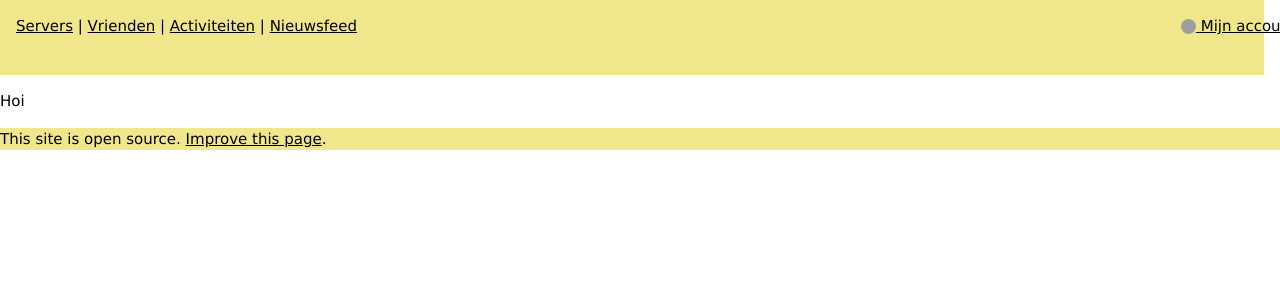
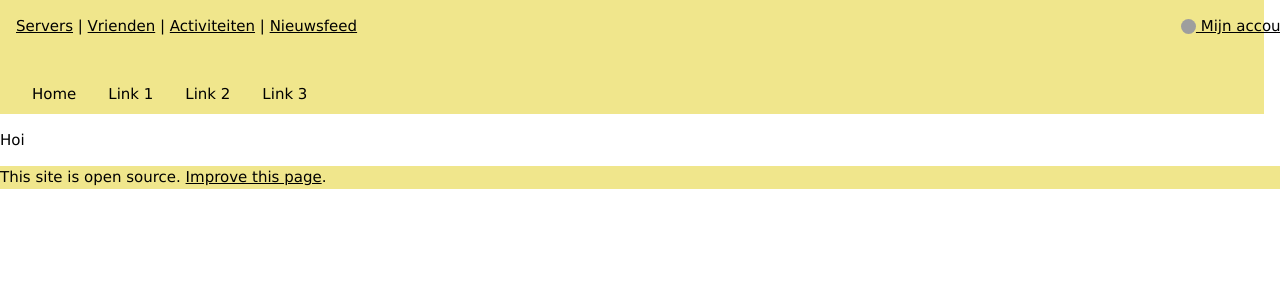
Before and after one commit to BasToTheMax/ChatApp, a Jekyll site: the page built from docs/index.md, in a window 1280 px wide. Shown: the top 300 px of the page. Built offline with Jekyll 4.4.1, drawn with Linux system fonts in a browser that asks for light colours; our own code applies the rules of GitHub Pages for plain Markdown files; grey boxes are pictures that could not be loaded.

Commit message:
Update default.html

```diff
--- a/docs/_layouts/default.html
+++ b/docs/_layouts/default.html
@@ -40,6 +40,12 @@
         <a>
       </p>
 
+<div class="w3-bar w3-khaki">
+  <a href="#" class="w3-bar-item w3-button">Home</a>
+  <a href="#" class="w3-bar-item w3-button">Link 1</a>
+  <a href="#" class="w3-bar-item w3-button">Link 2</a>
+  <a href="#" class="w3-bar-item w3-button">Link 3</a>
+</div>
 
     </div>
 
```
